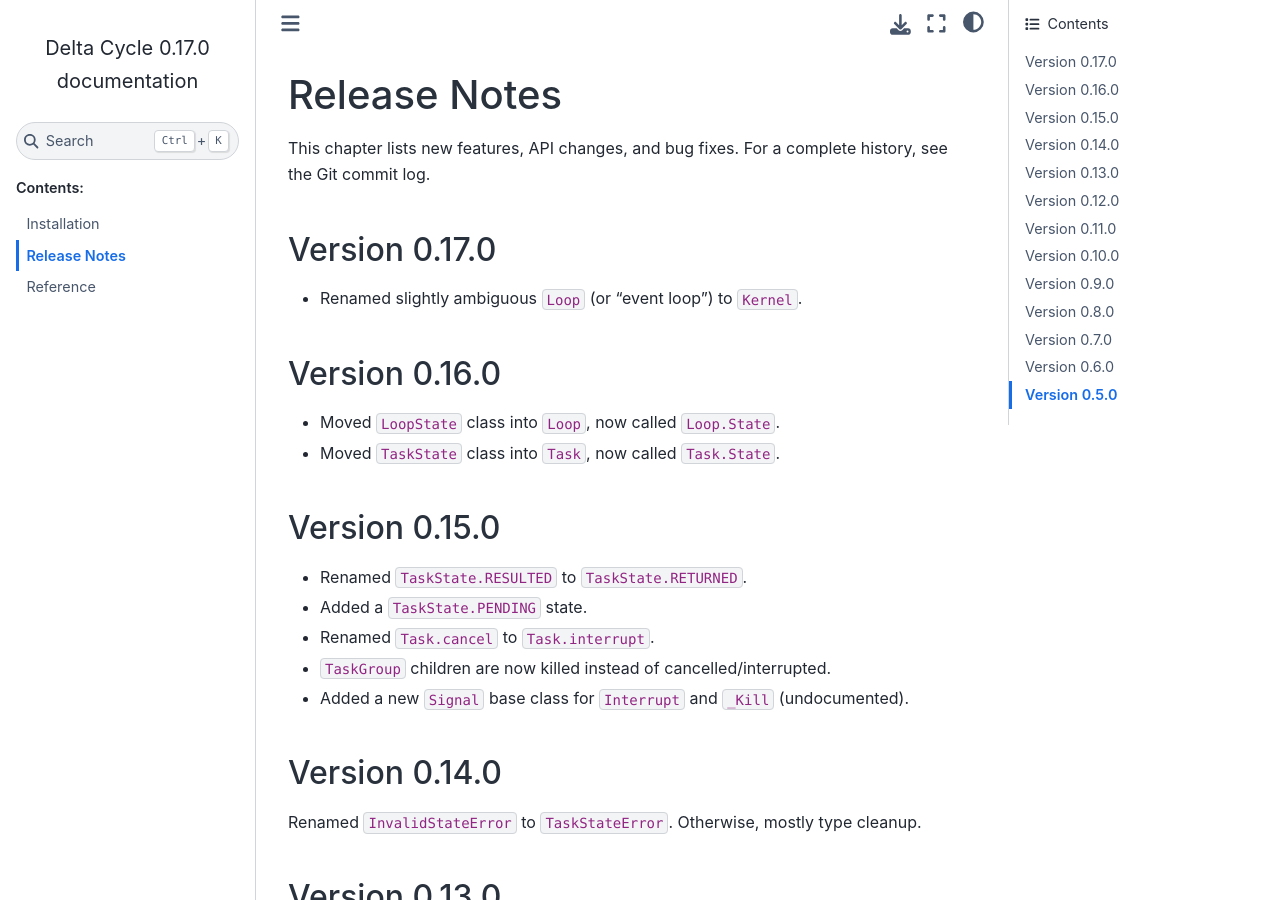
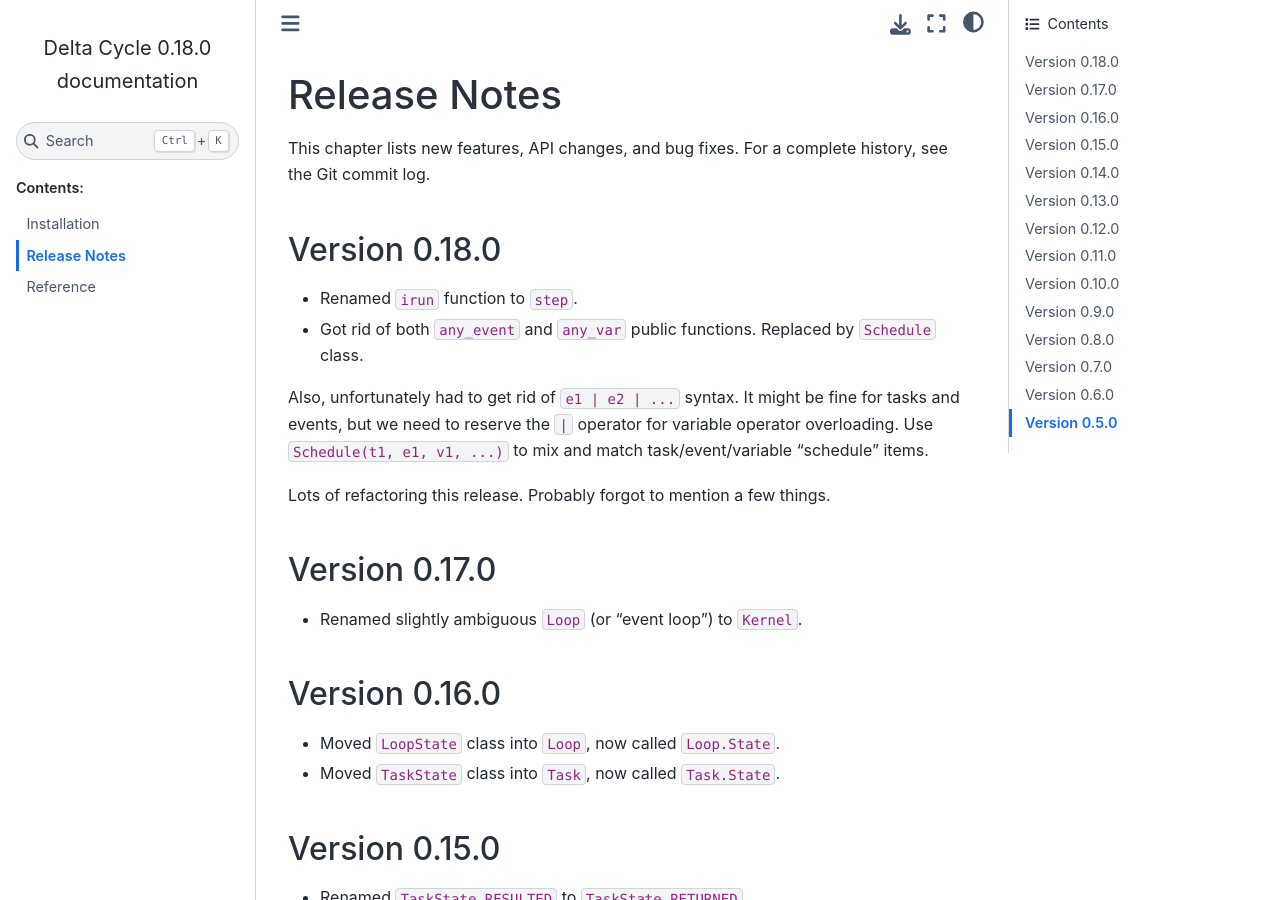
Before and after one commit to cjdrake/deltacycle, a Sphinx documentation site: the page built from doc/source/release_notes.rst, in a window 1280 px wide and 900 px high. Built offline with Sphinx 7.4.7 and the Sphinx Book theme 1.1.4, drawn with Linux system fonts in a browser that asks for light colours.

Commit message:
Release 0.18.0

```diff
--- a/doc/source/release_notes.rst
+++ b/doc/source/release_notes.rst
@@ -6,6 +6,23 @@
 
 This chapter lists new features, API changes, and bug fixes.
 For a complete history, see the Git commit log.
+
+
+Version 0.18.0
+==============
+
+* Renamed ``irun`` function to ``step``.
+* Got rid of both ``any_event`` and ``any_var`` public functions.
+  Replaced by ``Schedule`` class.
+
+Also, unfortunately had to get rid of ``e1 | e2 | ...`` syntax.
+It might be fine for tasks and events, but we need to reserve the ``|``
+operator for variable operator overloading.
+Use ``Schedule(t1, e1, v1, ...)`` to mix and match task/event/variable
+"schedule" items.
+
+Lots of refactoring this release.
+Probably forgot to mention a few things.
 
 
 Version 0.17.0
--- a/pyproject.toml
+++ b/pyproject.toml
@@ -1,6 +1,6 @@
 [project]
 name = "deltacycle"
-version = "0.17.0"
+version = "0.18.0"
 description = "Delta Cycle"
 readme = "README.md"
 
```
Also changed, not shown: 1 other file.
